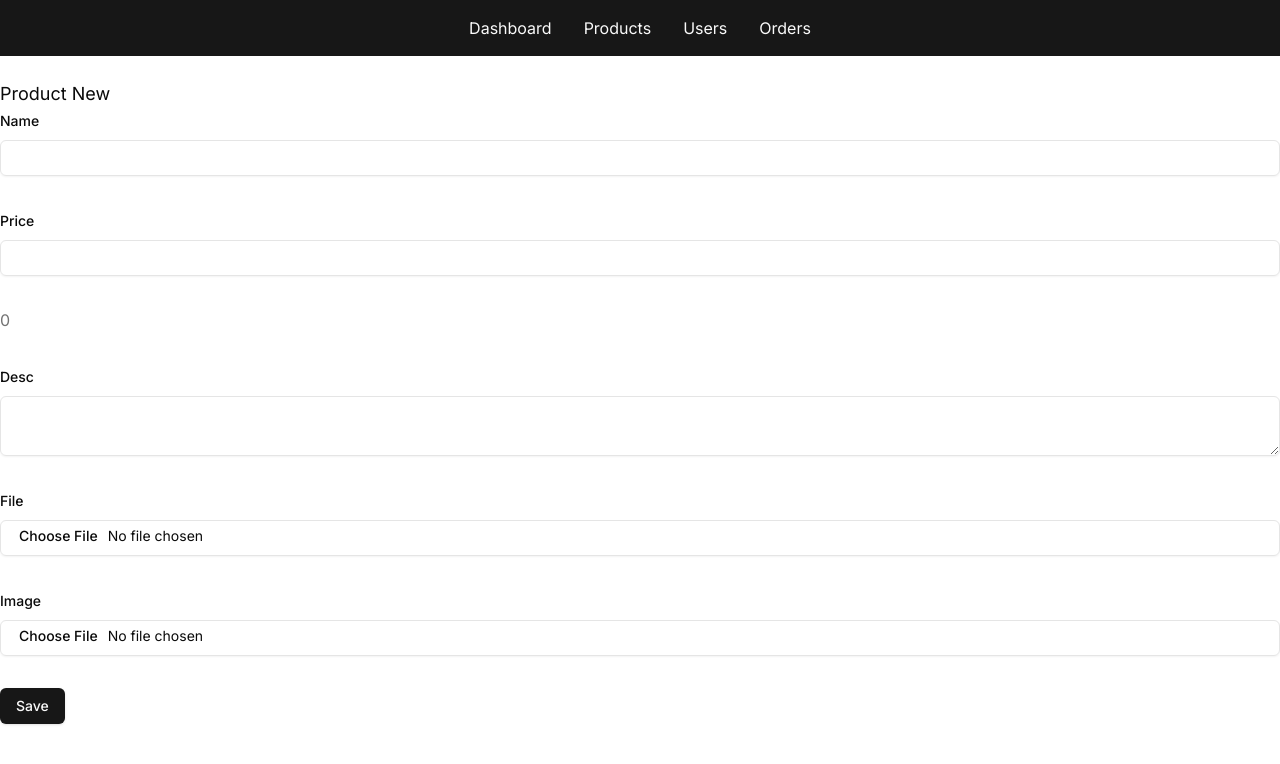
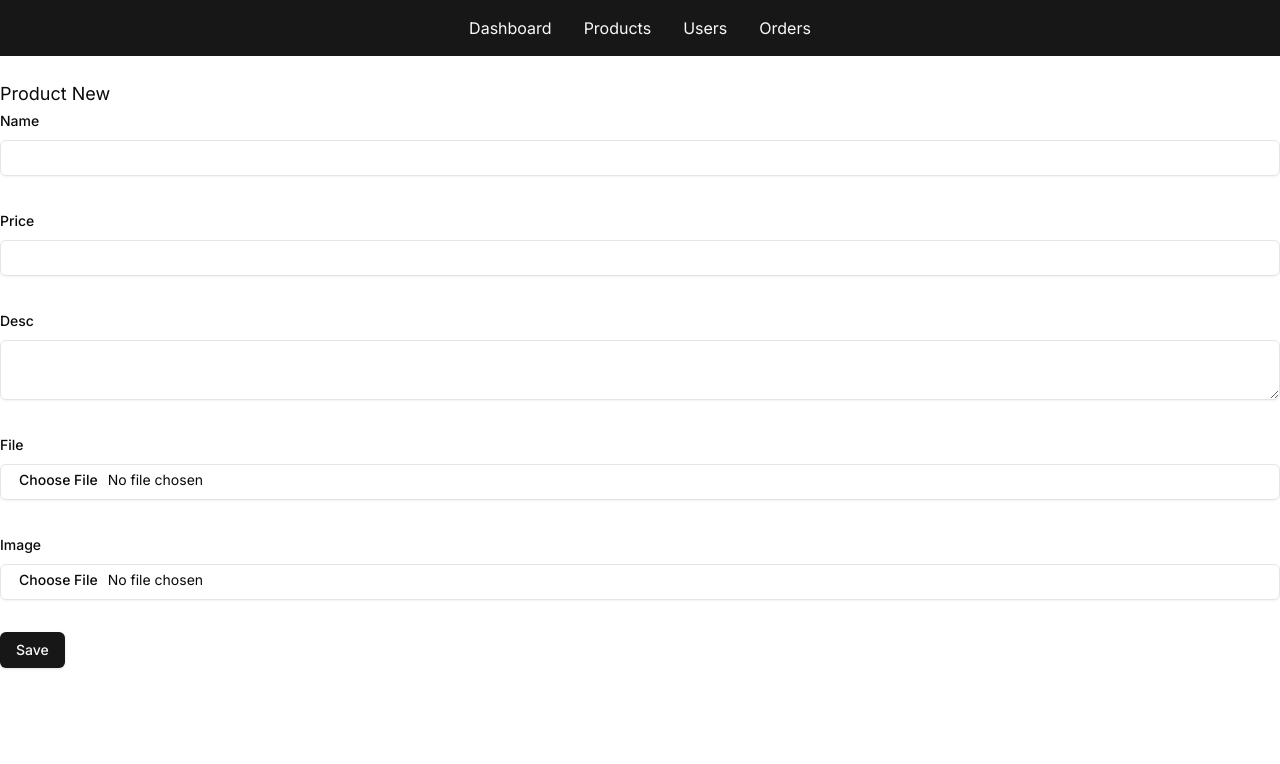
Before and after one commit to Lenny606/ecommerce-nextjs-app, a Next.js app: page /admin/products/new in a window 1280 px wide. Shown: the top 764 px of the page. Built offline with nearby package versions, Linux system fonts and the light colour scheme.

Commit message:
unlink files, formating

```diff
--- a/src/app/admin/_actions/products.ts
+++ b/src/app/admin/_actions/products.ts
@@ -56,13 +56,13 @@ export async function toggleProductAvalability(id: string, isAvailable: boolean)
             id: id
         },
         data: {
-            isAvailable:isAvailable
+            isAvailable: isAvailable
         }
     })
 }
 
 export async function deleteProduct(id: string) {
-   const product = await db.product.delete({
+    const product = await db.product.delete({
         where: {
             id: id
         }
@@ -71,4 +71,11 @@ export async function deleteProduct(id: string) {
     if (product === null) {
         return notFound();
     }
+
+    await Promise.all([
+        fs.unlink(product.filePath),
+        fs.unlink(product.imagePath)
+    ])
+
+
 }
--- a/src/app/admin/products/_components/ProductForm.tsx
+++ b/src/app/admin/products/_components/ProductForm.tsx
@@ -1,5 +1,5 @@
 "use client"
-import React, {useActionState, useState} from 'react'
+import React, {useActionState} from 'react'
 import {Label} from "@/components/ui/label";
 import {Input} from "@/components/ui/input";
 import {Textarea} from "@/components/ui/textarea";
@@ -8,7 +8,7 @@ import {addProduct} from "@/app/admin/_actions/products";
 import {useFormStatus} from "react-dom";
 
 export default function ProductForm() {
-    const [price, setPrice] = useState<number>(0)
+    // const [price, setPrice] = useState<number>(0)
     const [error, action] = useActionState(addProduct, {});
 
     return (
@@ -27,10 +27,10 @@ export default function ProductForm() {
             {
                 error.price && <div className={'text-destructive'}>{error.price}</div>
             }
-            {/*todo format number*/}
-            <div className={'text-muted-foreground'}>
-                {price || 0 / 100}
-            </div>
+            {/*/!*todo format number*!/*/}
+            {/*<div className={'text-muted-foreground'}>*/}
+            {/*    {price || 0 / 100}*/}
+            {/*</div>*/}
             <div className={'space-y-2'}>
                 <Label htmlFor={'description'}>Desc</Label>
                 <Textarea name={'description'} id={'description'} required={true}
--- /dev/null
+++ b/src/lib/formatters.ts
@@ -0,0 +1 @@
+//TODO currency, numbers
```
Also changed, not shown: 2 other files (tests, documents, lock files or other folders).
